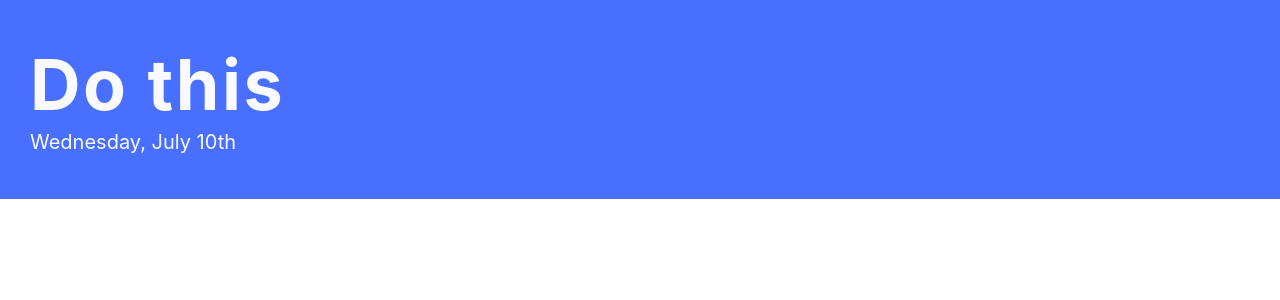
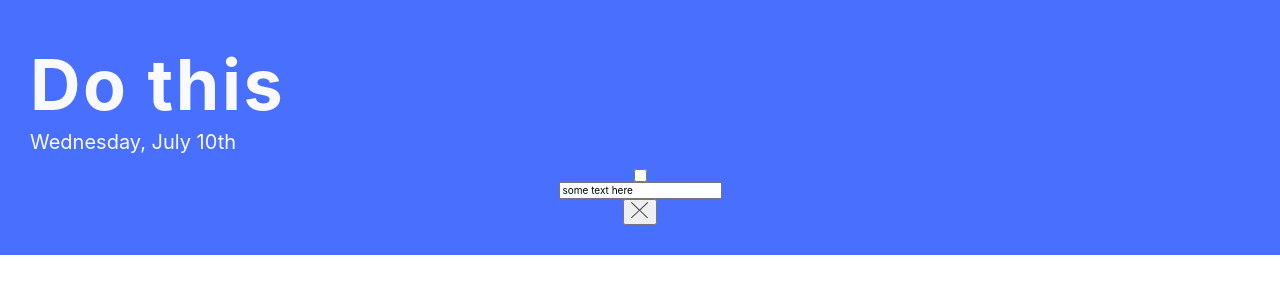
Before and after one commit to luiscarlin/context-hooks-flux, a React (Vite) app: page / in a window 1280 px wide. Shown: the top 300 px of the page. Built offline with nearby package versions, Linux system fonts and the light colour scheme.

Commit message:
test drive todo item

```diff
--- a/src/App.js
+++ b/src/App.js
@@ -4,6 +4,7 @@ import TodosItem from "./TodosItem";
 import actions from "./actions";
 import Header from "./components/Header";
 import "./app.scss";
+import Todo from "./components/Todo";
 
 function App() {
   const { state, dispatch } = useContext(AppContext);
@@ -11,6 +12,11 @@ function App() {
   return (
     <main id="main">
       <Header />
+      <Todo
+        onTextUpdate={value => alert(`updated with value: ${value}`)}
+        onDelete={() => alert("you clicked delete")}
+        text={"some text here"}
+      />
       {/* <button onClick={() => dispatch(actions.add())}>Add</button>
       {state.map(item => (
         <TodosItem key={item.id} {...item} />
--- a/src/components/Header/Header.js
+++ b/src/components/Header/Header.js
@@ -5,8 +5,8 @@ import "./header.scss";
 function Header() {
   return (
     <header className="header">
-      <h1 data-testid="header__title">Do this</h1>
-      <h2 data-testid="header__date">{moment().format("dddd, MMMM Do")}</h2>
+      <h1 data-testid="title">Do this</h1>
+      <h2 data-testid="date">{moment().format("dddd, MMMM Do")}</h2>
     </header>
   );
 }
--- /dev/null
+++ b/src/components/Todo/CloseIcon.js
@@ -0,0 +1,20 @@
+import React from "react";
+
+function CloseIcon() {
+  return (
+    <svg
+      width="18"
+      height="17"
+      viewBox="0 0 18 17"
+      fill="none"
+      xmlns="http://www.w3.org/2000/svg"
+    >
+      <path
+        d="M9.26367 8.18735L17.2526 0.731055L16.5702 0L8.5391 7.49572L0.690476 0.00384983L0 0.727205L7.80683 8.17918L0.00407872 15.4617L0.686397 16.1928L8.53139 8.8708L16.198 16.1889L16.8885 15.4656L9.26367 8.18735Z"
+        fill="#40434E"
+      />
+    </svg>
+  );
+}
+
+export default CloseIcon;
--- a/src/components/Todo/Todo.js
+++ b/src/components/Todo/Todo.js
@@ -1,8 +1,22 @@
 import React from "react";
 import "./todo.scss";
+import CloseIcon from "./CloseIcon";
 
-function Todo({ text }) {
-  return <div data-testid="todo__text">{text}</div>;
+function Todo({ text, onTextUpdate, onDelete, onToggle }) {
+  return (
+    <>
+      <input data-testid="checkbox" type="checkbox" onClick={onToggle} />
+      <input
+        data-testid="input-text"
+        type="text"
+        onChange={event => onTextUpdate(event.target.value)}
+        value={text}
+      />
+      <button data-testid="delete-button" onClick={onDelete}>
+        <CloseIcon />
+      </button>
+    </>
+  );
 }
 
 export default Todo;
--- a/src/jest.config.js
+++ b/src/jest.config.js
@@ -1,6 +1,7 @@
-import { render, cleanup } from "@testing-library/react";
+import { render, cleanup, fireEvent } from "@testing-library/react";
 import "@testing-library/jest-dom/extend-expect";
 
 afterEach(cleanup);
 
 window.render = render;
+window.fireEvent = fireEvent;
```
Also changed, not shown: 2 other files (tests, documents, lock files or other folders).
